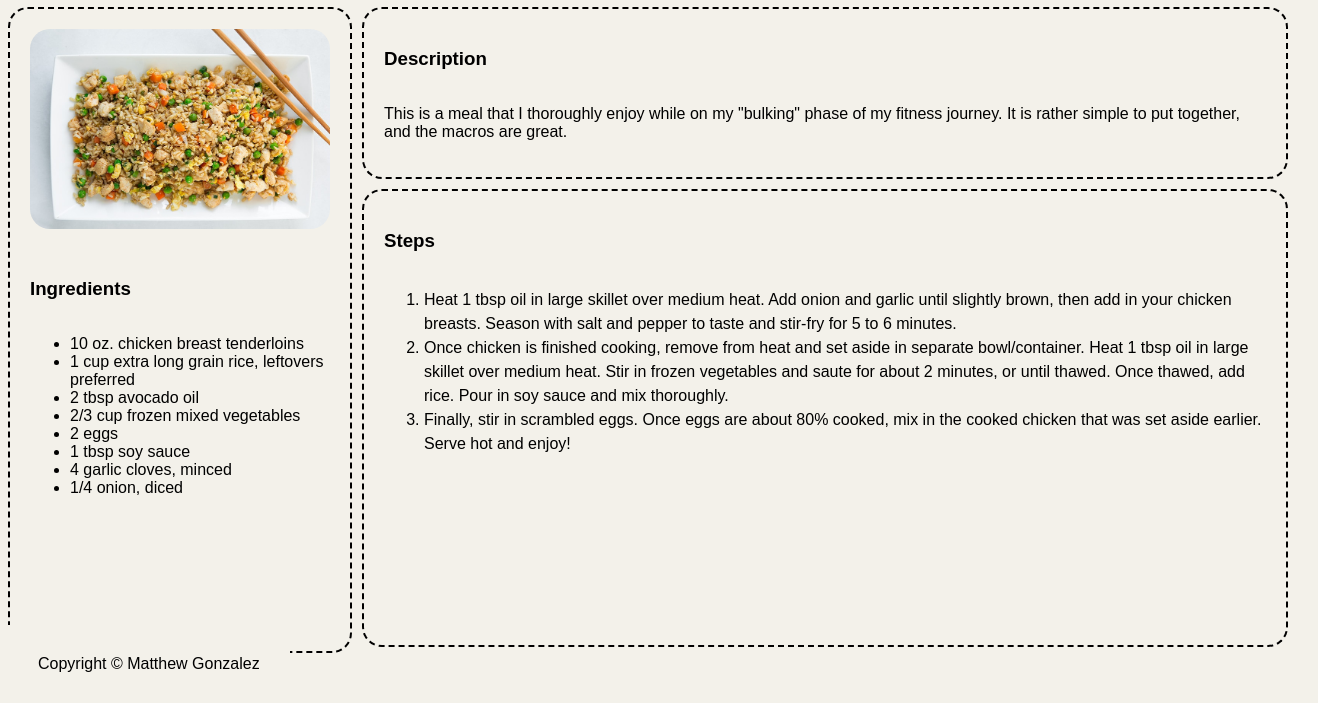
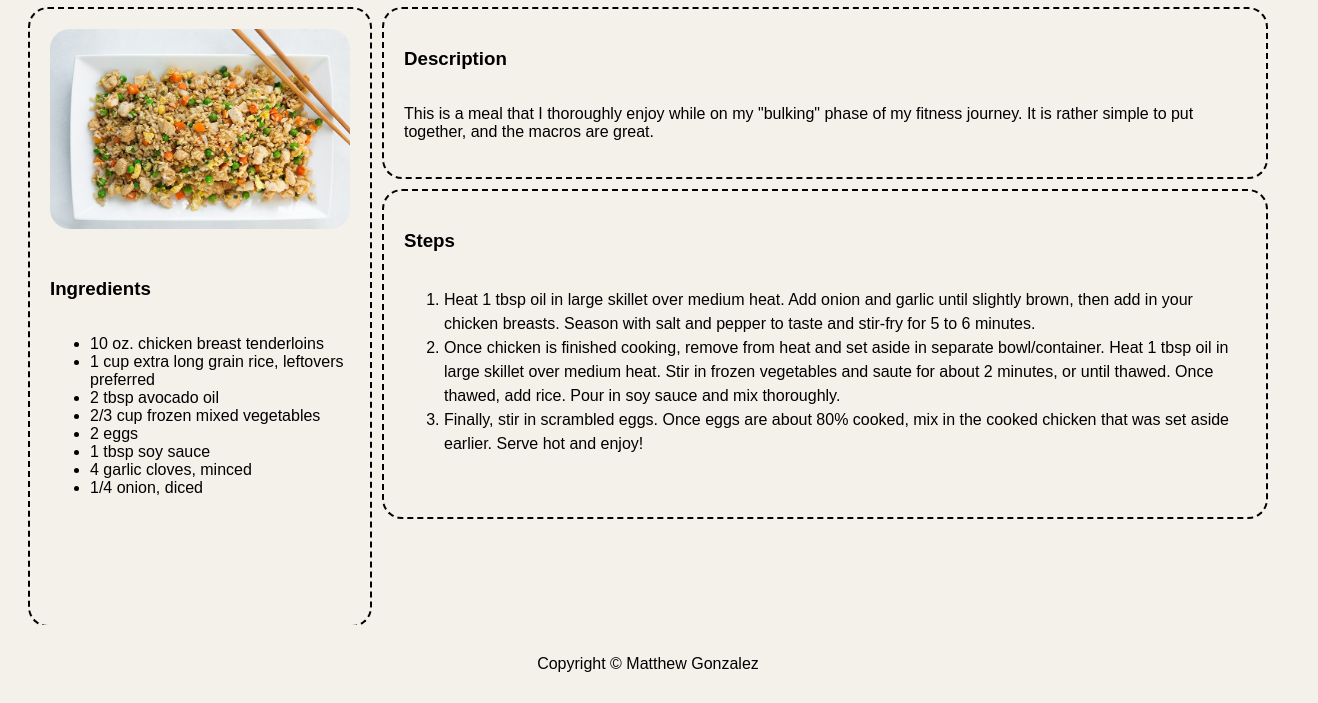
Before and after one commit to matt-gonz/odin-recipes, a plain HTML site: page recipes/chickenfriedrice.html in a window 1280 px wide. Shown: the part 97-800 px from the top of the page, 1318 px wide, since content can reach past the window. Drawn offline with Linux system fonts and the light colour scheme.

Commit message:
Update recipe page styles

```diff
--- a/recipes/chickenfriedrice.html
+++ b/recipes/chickenfriedrice.html
@@ -64,8 +64,9 @@
                     </div>
                 </div>
             </div>
+            <footer class="footer">Copyright © Matthew Gonzalez</footer>
         </main>
 
-        <footer class="footer">Copyright © Matthew Gonzalez</footer>
+
     </body>
 </html>
--- a/styles.css
+++ b/styles.css
@@ -75,6 +75,7 @@ a{
     align-items: flex-start;
     gap: 10px;
     height: 100%;
+    margin: 0 20px;
 }
 
 .product-banner{
@@ -86,14 +87,14 @@ a{
     border-radius: 20px;
     padding: 20px;
     gap: 30px;
-    height: 94%;
+    height: 90%;
 }
 
 .right-content{
     display: flex;
     flex-direction: column;
     gap: 10px;
-    height: 100%;
+    height: 80%;
 }
 
 .description,
@@ -139,6 +140,7 @@ footer{
     position: absolute;
     bottom: 0;
     padding: 30px;
+    width: 100%;
 }
 
 @media screen and (max-device-width: 640px) and (orientation: portrait) {
```
Also changed, not shown: recipes/buffalochickendip.html (+2 -1 lines), recipes/highcalproteinshake.html (+2 -1 lines).
